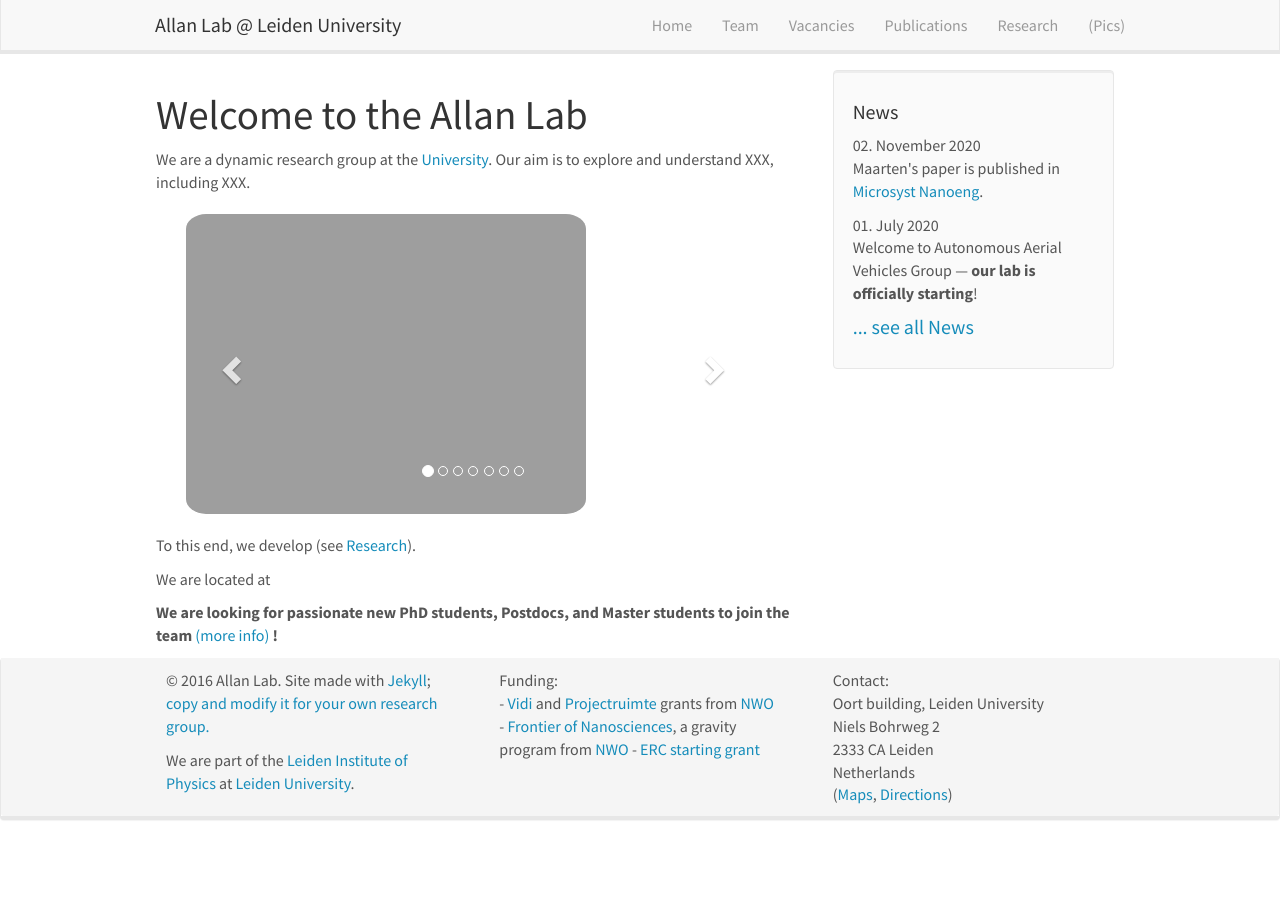
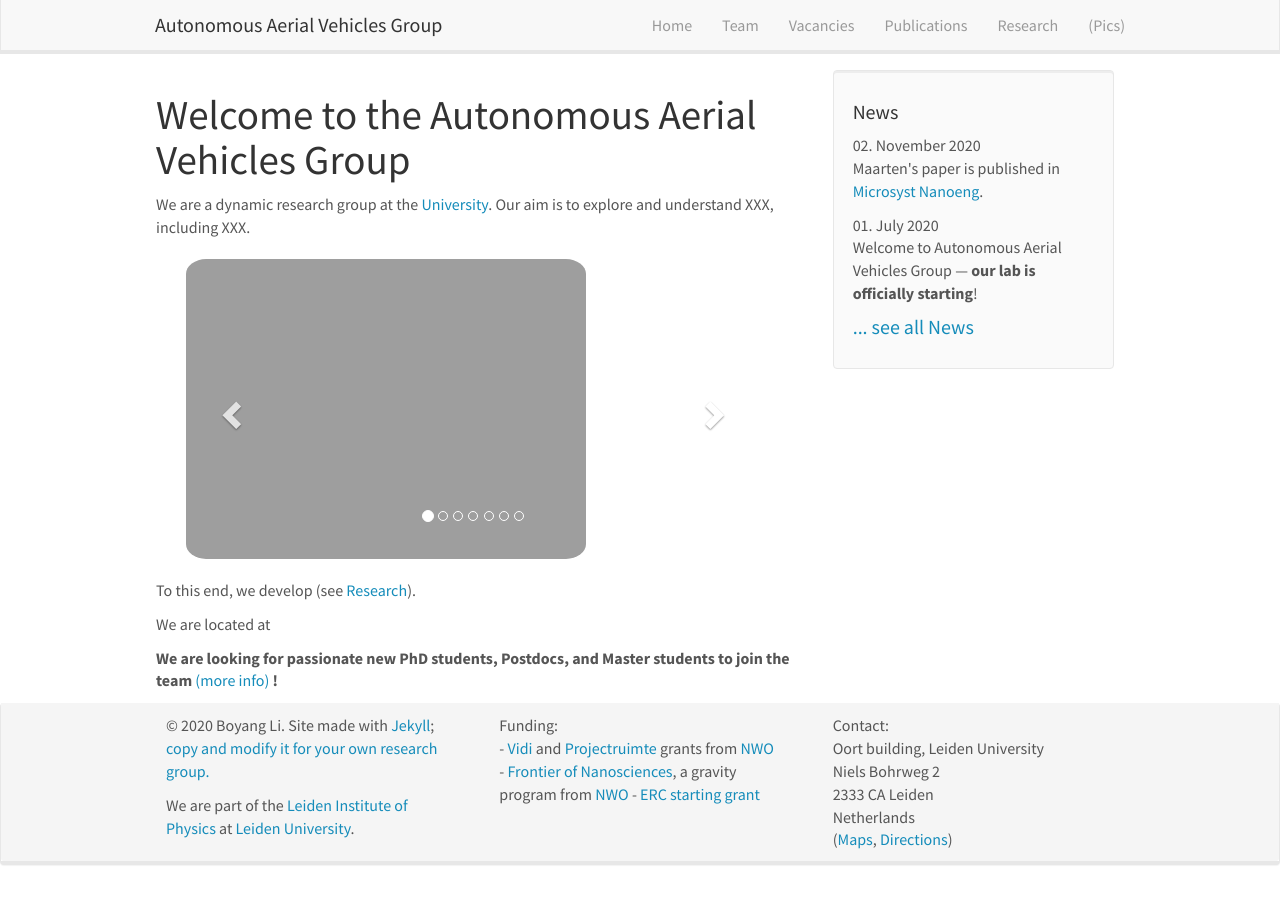
Before and after one commit to Boyang--Li/boyang--li.github.io, a Jekyll site: the page built from _pages/home.md, in a window 1280 px wide. Built offline with Jekyll 4.4.1, drawn with Linux system fonts in a browser that asks for light colours; nearby versions of some CDN libraries.

Commit message:
change web title

```diff
--- a/_includes/footer.html
+++ b/_includes/footer.html
@@ -4,7 +4,7 @@
 	  <div class="row">
 		<div class="col-sm-4">
 
-		  <p>&copy 2016 Allan Lab. Site made with <a href="https://jekyllrb.com">Jekyll</a>;  <a href="{{ site.url }}{{ site.baseurl }}/aboutwebsite.html">copy and  modify it for your own research group.</a></p>
+		  <p>&copy 2020 Boyang Li. Site made with <a href="https://jekyllrb.com">Jekyll</a>;  <a href="{{ site.url }}{{ site.baseurl }}/aboutwebsite.html">copy and  modify it for your own research group.</a></p>
               <p>We are part of the <a href="https://www.physics.leidenuniv.nl/">Leiden Institute of Physics</a> at <a href="https://www.leidenuniv.nl">Leiden University</a>.</p>
 
 
--- a/_includes/header.html
+++ b/_includes/header.html
@@ -8,7 +8,7 @@
 		<span class="icon-bar"></span>
 	  </button>
 
-    <a class="navbar-brand" href="{{ site.url }}{{ site.baseurl }}/">Allan Lab @ Leiden University</a>
+    <a class="navbar-brand" href="{{ site.url }}{{ site.baseurl }}/">Autonomous Aerial Vehicles Group</a>
 	</div>
 	<div class="collapse navbar-collapse" id="navbar-collapse-1">
 	  <ul class="nav navbar-nav navbar-right">
--- a/_layouts/homelay.html
+++ b/_layouts/homelay.html
@@ -3,7 +3,8 @@ layout: default
 ---
 
   <div id="homeid" class="col-sm-8">
-        <h1>Welcome to the Allan Lab</h1>
+        <h1>Welcome to the Autonomous Aerial Vehicles Group
+        </h1>
 
 	{{ content }}
   </div>
```
